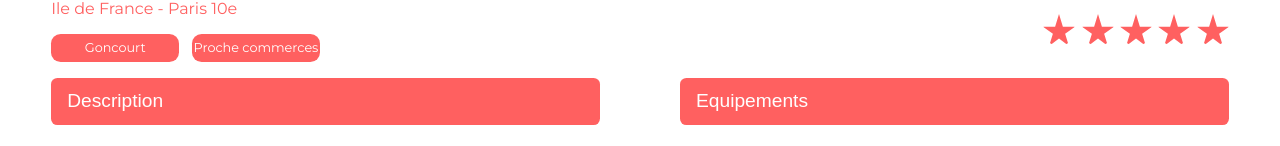
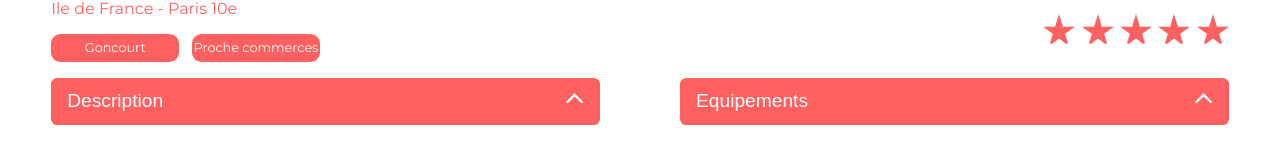
Before and after one commit to ayurokas/KASA, a React (Create React App) app: page /logement/0979876d in a window 1280 px wide. Shown: the part 654-800 px from the top of the page. Built offline with nearby package versions, Linux system fonts and the light colour scheme.

Commit message:
update dropdown + add package fontawesome

```diff
--- a/package.json
+++ b/package.json
@@ -3,6 +3,10 @@
   "version": "0.1.0",
   "private": true,
   "dependencies": {
+    "@fortawesome/fontawesome-free": "^6.4.2",
+    "@fortawesome/fontawesome-svg-core": "^6.4.2",
+    "@fortawesome/free-solid-svg-icons": "^6.4.2",
+    "@fortawesome/react-fontawesome": "^0.2.0",
     "@testing-library/jest-dom": "^5.17.0",
     "@testing-library/react": "^13.4.0",
     "@testing-library/user-event": "^13.5.0",
--- a/src/components/Dropdown.jsx
+++ b/src/components/Dropdown.jsx
@@ -3,6 +3,9 @@
 
 import { useState } from "react";// Import de useState pour gérer l'état local
 import PropTypes from "prop-types"; // Import de PropTypes pour spécifier les types de props
+import { FontAwesomeIcon } from '@fortawesome/react-fontawesome';
+import { faChevronUp } from '@fortawesome/free-solid-svg-icons';
+
 
 // Définition des types de props attendues par le composant Dropdown
 Dropdown.propTypes = {
@@ -19,7 +22,7 @@
     <article className="dropdown">
     <button onClick={() => setIsOpen(!isOpen)} className="dropdown__header">
       <h2>{title}</h2>
-        <i className={isOpen ? " fa-solid fa-chevron-up dropdown__arrow--open" : "fa-solid fa-chevron-up dropdown__arrow"}></i>
+      <FontAwesomeIcon icon={faChevronUp} className={isOpen ? "dropdown__arrow dropdown__arrow--open" : "dropdown__arrow"} />
     </button>
 
     <div className={isOpen ? "dropdown__content" : "dropdown__content--hidden"}>
@@ -35,6 +38,7 @@
       )}
     </div>
   </article>
+
   );
 }
 
```
Also changed, not shown: 1 other file (tests, documents, lock files or other folders). Lines whose indentation alone changed are shown as unchanged.
